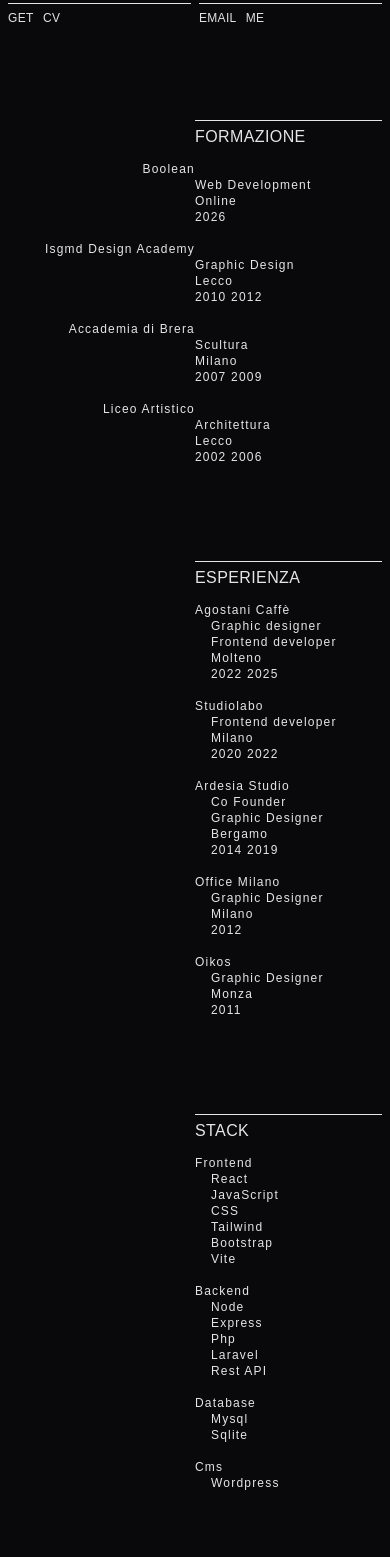
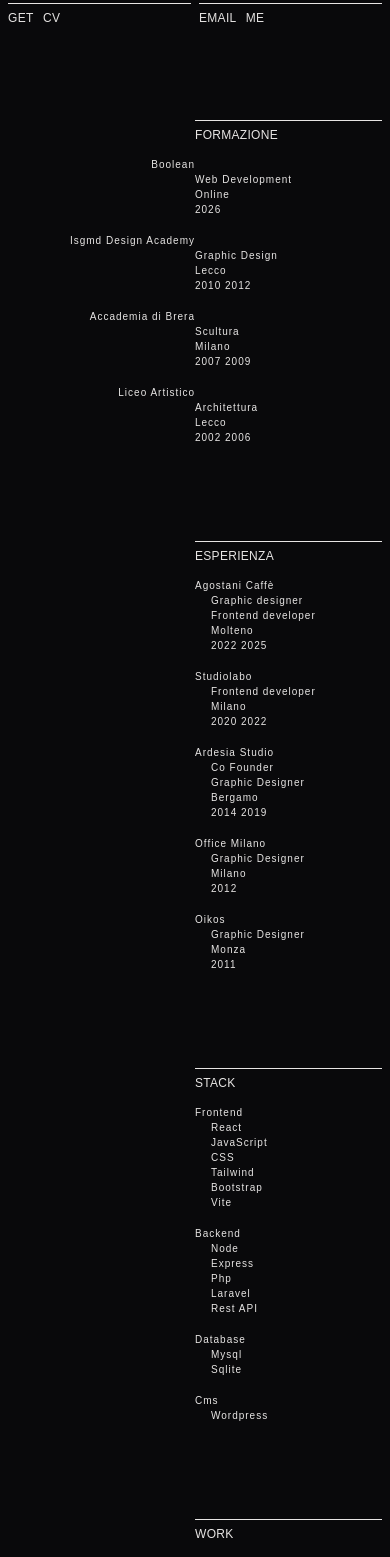
Before and after one commit to odon-airoldi/odonairoldi, a React (Vite) app: page /cv in a window 390 px wide. Shown: the part 340-1897 px from the top of the page. Built offline with nearby package versions, Linux system fonts and the light colour scheme; no server answers.

Commit message:
fix: update heading styles in CurriculumPage for improved readability; adjust AppList text size for consistency

```diff
--- a/src/components/AppList.jsx
+++ b/src/components/AppList.jsx
@@ -30,7 +30,7 @@ export default function AppList({ list }) {
     }, { dependencies: [openId] })
 
     return (
-        <ul className="text-xs xl:text-sm tracking-widest grid grid-rows-1 gap-4">
+        <ul className="text-[.625rem] sm:text-xs xl:text-sm tracking-widest grid grid-rows-1 gap-4">
             {
                 list.map((item) => (
                     <li key={item.id} className="font-extralight">
--- a/src/pages/CurriculumPage.jsx
+++ b/src/pages/CurriculumPage.jsx
@@ -105,19 +105,19 @@ export default function CurriculumPage() {
             <div className="grid grid-cols-12 gap-y-24 sm:gap-x-2 xl:gap-x-4 py-24 print:grid-cols-10 print:-translate-y-1/2">
 
                 <div className="col-span-6 col-start-7 md:col-span-4 md:col-start-5 print:col-span-3 print:col-start-3 border-t border-stone-200 pt-2">
-                    <h3 className="font-extralight leading-none tracking-wide uppercase mb-4 print:text-sm print:normal-case">Formazione</h3>
+                    <h3 className="text-xs sm:text-sm xl:text-base font-extralight leading-none tracking-wide uppercase mb-4 print:text-sm print:normal-case">Formazione</h3>
                     <AppList list={formazione} />
                 </div>
                 <div className="col-span-6 col-start-7 md:col-span-4 print:col-span-3 border-t border-stone-200 pt-2">
-                    <h3 className="font-extralight leading-none tracking-wide uppercase mb-4 print:text-sm print:normal-case">Esperienza</h3>
+                    <h3 className="text-xs sm:text-sm xl:text-base font-extralight leading-none tracking-wide uppercase mb-4 print:text-sm print:normal-case">Esperienza</h3>
                     <AppList list={esperienza} />
                 </div>
                 <div className="col-span-6 col-start-7 md:col-span-4 md:col-start-5 print:col-start-9 border-t border-stone-200 pt-2">
-                    <h3 className="font-extralight leading-none tracking-wide uppercase mb-4 print:text-sm print:normal-case">Stack</h3>
+                    <h3 className="text-xs sm:text-sm xl:text-base font-extralight leading-none tracking-wide uppercase mb-4 print:text-sm print:normal-case">Stack</h3>
                     <AppList list={stack} />
                 </div>
                 <div className="col-span-6 col-start-7 md:col-span-4 print:hidden border-t border-stone-200 pt-2">
-                    <h3 className="font-extralight leading-none tracking-wide uppercase mb-4">Work</h3>
+                    <h3 className="text-xs sm:text-sm xl:text-base font-extralight leading-none tracking-wide uppercase mb-4">Work</h3>
                     <AppList list={work} />
                 </div>
 
```
